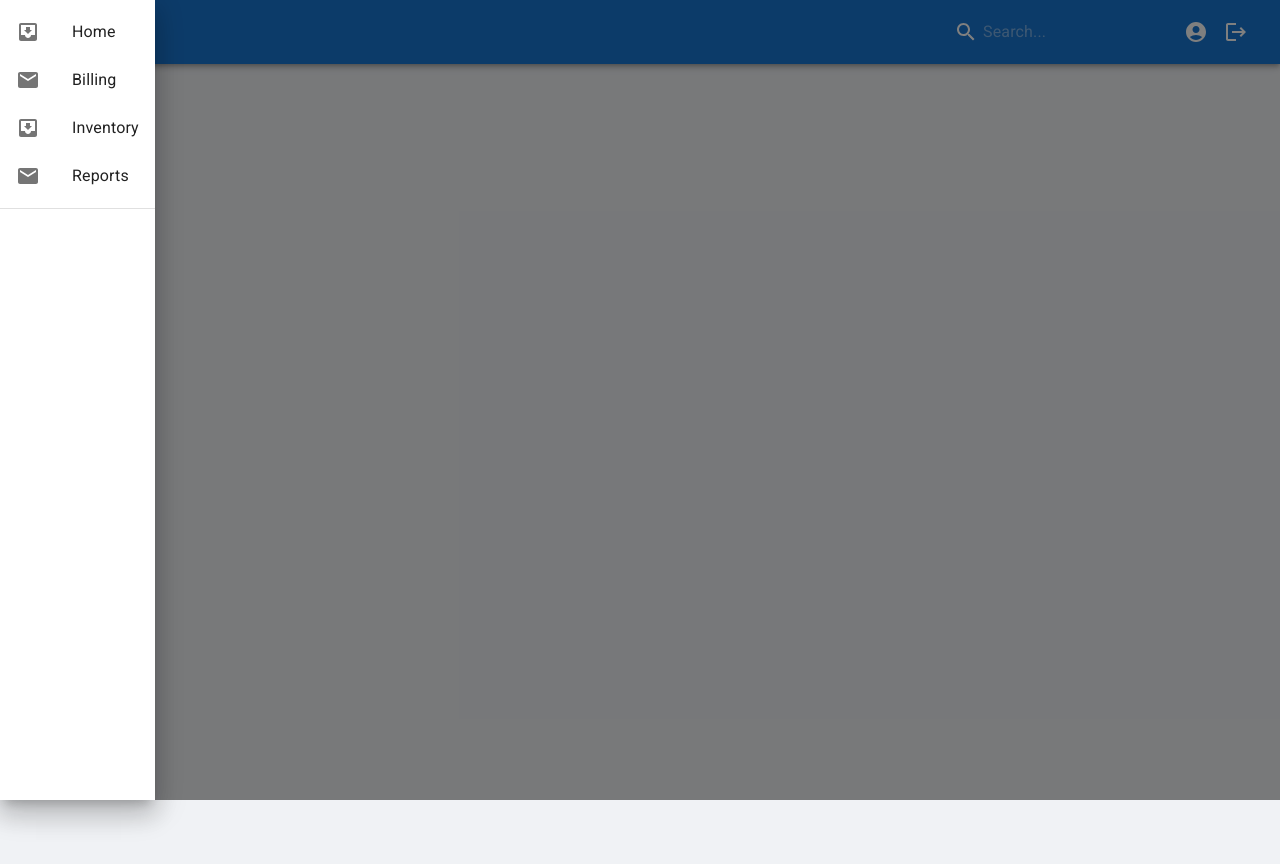
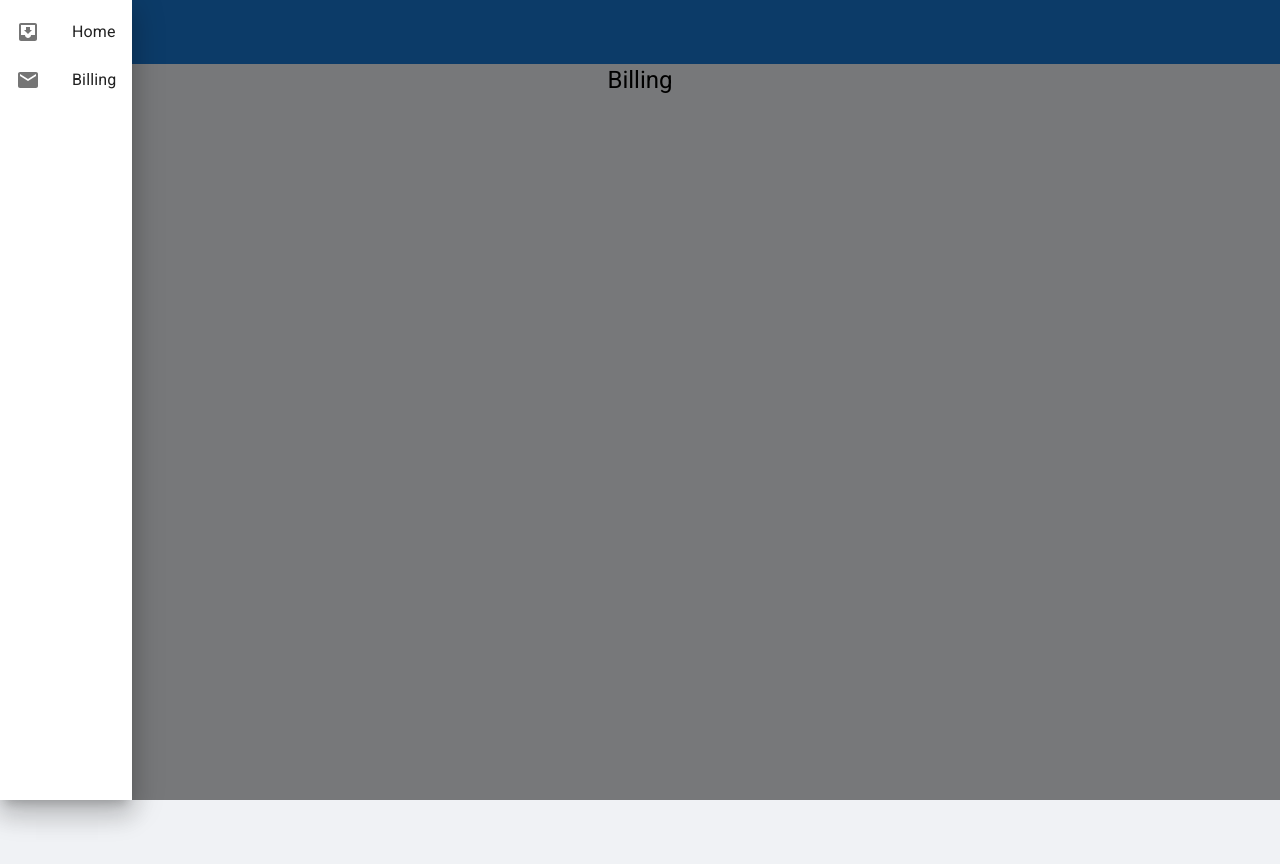
Before and after one commit to cbdev2021/inv-f1, a React (Create React App) app: page /billing in a window 1280 px wide. Both pictures are taken after a click on the button "menu". Before the commit the page ends 800 px from the top, so only its background shows below. Built offline with nearby package versions, Linux system fonts and the light colour scheme; a web font is replaced by a local one.

Commit message:
routers, links added

```diff
--- a/package.json
+++ b/package.json
@@ -5,6 +5,7 @@
     "dependencies": {
         "@emotion/react": "^11.11.1",
         "@emotion/styled": "^11.11.0",
+        "@material-ui/core": "^4.12.4",
         "@mui/icons-material": "^5.14.6",
         "@mui/material": "^5.13.4",
         "@mui/system": "^5.14.18",
--- a/src/App.tsx
+++ b/src/App.tsx
@@ -1,32 +1,29 @@
-// App.tsx
 import React, { FunctionComponent, useState } from 'react';
+import { BrowserRouter as Router, Route, Routes } from 'react-router-dom';
 import Header from './components/Header';
 import Drawer from './components/Drawer';
+import Billing from './components/Billing';
+import Home from './components/Home';
+
+
 
 const App: FunctionComponent = () => {
-    const [state, setState] = useState({
-        left: false,
-    });
+    const [drawerOpen, setDrawerOpen] = useState(false);
 
-    const toggleDrawer =
-        (open: boolean) =>
-            (event: React.KeyboardEvent | React.MouseEvent) => {
-                if (
-                    event &&
-                    event.type === 'keydown' &&
-                    ((event as React.KeyboardEvent).key === 'Tab' ||
-                        (event as React.KeyboardEvent).key === 'Shift')
-                ) {
-                    return;
-                }
-
-                setState({ left: open });
-            };
+    const toggleDrawer = () => {
+        setDrawerOpen(!drawerOpen);
+    };
 
     return (
         <div>
-            <Header toggleDrawer={toggleDrawer} />
-            <Drawer open={state.left} onClose={toggleDrawer(false)} onOpen={toggleDrawer(true)} />
+            <Header onMenuClick={toggleDrawer} />
+            <Drawer open={drawerOpen} onClose={toggleDrawer} />
+
+            <Routes>
+                <Route path="/billing" element={<Billing />} />
+                <Route path="/home" element={<Home />} />
+                <Route path="/" element={<Home />} />
+            </Routes>
         </div>
     );
 };
--- a/src/components/Billing.tsx
+++ b/src/components/Billing.tsx
@@ -11,7 +11,7 @@ const Billing: FunctionComponent = () => {
 
                 <form className={"form"} style={{ width: '100%' }}>
                     <Typography variant="h5" align="center" gutterBottom>
-                        Home
+                        Billing
                     </Typography>
 
                     <div className="form-elements-container">
--- a/src/components/Drawer.tsx
+++ b/src/components/Drawer.tsx
@@ -1,45 +1,66 @@
-// Drawer.tsx
-import React, { FunctionComponent } from 'react';
-import SwipeableDrawer from '@mui/material/SwipeableDrawer';
+import React, { FunctionComponent, useState } from 'react';
+import { Drawer as MUIDrawer } from '@mui/material';
 import List from '@mui/material/List';
-import Divider from '@mui/material/Divider';
 import ListItem from '@mui/material/ListItem';
-import ListItemButton from '@mui/material/ListItemButton';
 import ListItemIcon from '@mui/material/ListItemIcon';
-import ListItemText from '@mui/material/ListItemText';
 import InboxIcon from '@mui/icons-material/MoveToInbox';
 import MailIcon from '@mui/icons-material/Mail';
+import ListItemText from '@mui/material/ListItemText';
+import { useNavigate } from 'react-router-dom';
 
 interface DrawerProps {
     open: boolean;
-    onClose: (event: React.KeyboardEvent | React.MouseEvent) => void;
-    onOpen: (event: React.KeyboardEvent | React.MouseEvent) => void;
+    onClose: () => void;
 }
 
-const Drawer: FunctionComponent<DrawerProps> = ({ open, onClose, onOpen }) => {
+const Drawer: FunctionComponent<DrawerProps> = ({ open, onClose }) => {
+    // const [open, setOpen] = useState(false);
+    const navigate = useNavigate();
+
+    const handleItemClick = (path: string) => {
+        navigate(path);
+        onClose();
+    };
+
     return (
-        <SwipeableDrawer
-            anchor="left"
-            open={open}
-            onClose={onClose}
-            onOpen={onOpen}
-        >
-            <div role="presentation">
+        <div>
+            {/* Botón o componente que abre/cierra el Drawer */}
+
+            {/* Drawer */}
+            <MUIDrawer anchor="left" open={open} onClose={onClose}>
+                {/* <List>
+                    <ListItem button onClick={() => { navigate('/home'); handleToggleDrawer(); }}>
+                        <ListItemIcon>
+                            <InboxIcon />
+                        </ListItemIcon>
+                        <ListItemText primary="Home" />
+                    </ListItem>
+                    <ListItem button onClick={() => { navigate('/billing'); handleToggleDrawer(); }}>
+                        <ListItemIcon>
+                            <MailIcon />
+                        </ListItemIcon>
+                        <ListItemText primary="Billing" />
+                    </ListItem>
+                </List> */}
+
                 <List>
-                    {['Home', 'Billing', 'Inventory', 'Reports'].map((text, index) => (
-                        <ListItem key={text} disablePadding>
-                            <ListItemButton>
-                                <ListItemIcon>
-                                    {index % 2 === 0 ? <InboxIcon /> : <MailIcon />}
-                                </ListItemIcon>
-                                <ListItemText primary={text} />
-                            </ListItemButton>
-                        </ListItem>
-                    ))}
+                    <ListItem button onClick={() => handleItemClick('/home')}>
+                        <ListItemIcon>
+                            <InboxIcon />
+                        </ListItemIcon>
+                        <ListItemText primary="Home" />
+                    </ListItem>
+                    <ListItem button onClick={() => handleItemClick('/billing')}>
+                        <ListItemIcon>
+                            <MailIcon />
+                        </ListItemIcon>
+                        <ListItemText primary="Billing" />
+                    </ListItem>
                 </List>
-                <Divider />
-            </div>
-        </SwipeableDrawer>
+
+
+            </MUIDrawer>
+        </div>
     );
 };
 
--- a/src/components/Header.tsx
+++ b/src/components/Header.tsx
@@ -1,44 +1,21 @@
-// Header.tsx
 import React, { FunctionComponent } from 'react';
-import Typography from '@mui/material/Typography';
-import AppBar from '@mui/material/AppBar';
-import Toolbar from '@mui/material/Toolbar';
-import IconButton from '@mui/material/IconButton';
+import { AppBar, Toolbar, IconButton, Typography } from '@mui/material';
 import MenuIcon from '@mui/icons-material/Menu';
-import InputBase from '@mui/material/InputBase';
-import SearchIcon from '@mui/icons-material/Search';
-import AccountCircleIcon from '@mui/icons-material/AccountCircle';
-import LogoutIcon from '@mui/icons-material/Logout';
 
 interface HeaderProps {
-    toggleDrawer: (open: boolean) => (event: React.KeyboardEvent | React.MouseEvent) => void;
+    onMenuClick: () => void;
 }
 
-const Header: FunctionComponent<HeaderProps> = ({ toggleDrawer }) => {
+const Header: FunctionComponent<HeaderProps> = ({ onMenuClick }) => {
     return (
         <AppBar position="static">
             <Toolbar>
-                <IconButton
-                    edge="start"
-                    color="inherit"
-                    aria-label="menu"
-                    onClick={toggleDrawer(true)}
-                >
+                <IconButton edge="start" color="inherit" aria-label="menu" onClick={onMenuClick}>
                     <MenuIcon />
                 </IconButton>
-                <Typography variant="h6" component="div" sx={{ flexGrow: 1, fontFamily: 'Exo 2, sans-serif', fontSize: '1.8rem', fontWeight: 600, letterSpacing: '2px' }}>
+                <Typography variant="h6" component="div">
                     Inv
                 </Typography>
-                <div style={{ display: 'flex', alignItems: 'center', marginRight: '10px' }}>
-                    <SearchIcon />
-                    <InputBase placeholder="Search..." sx={{ marginLeft: '5px', color: '#fff' }} />
-                </div>
-                <IconButton color="inherit">
-                    <AccountCircleIcon />
-                </IconButton>
-                <IconButton color="inherit">
-                    <LogoutIcon />
-                </IconButton>
             </Toolbar>
         </AppBar>
     );
```
Also changed, not shown: 1 other file (tests, documents, lock files or other folders).
